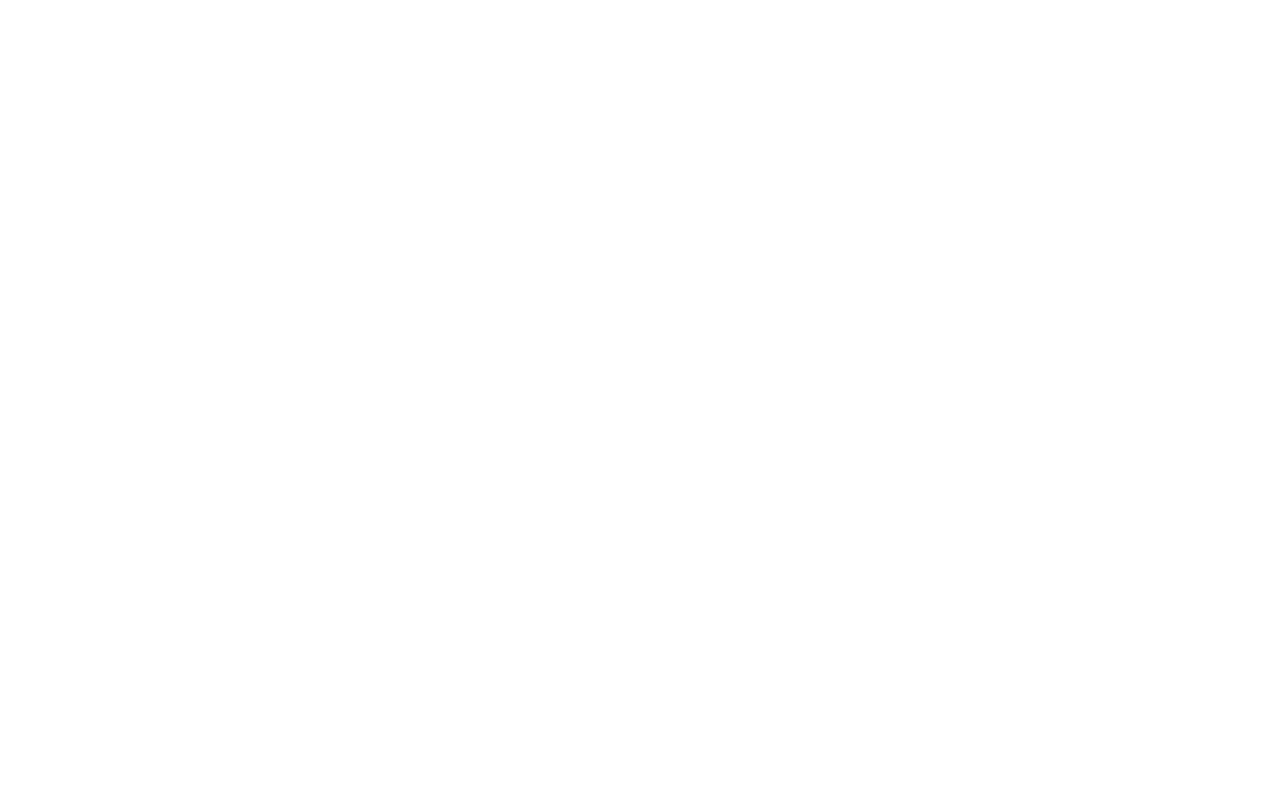
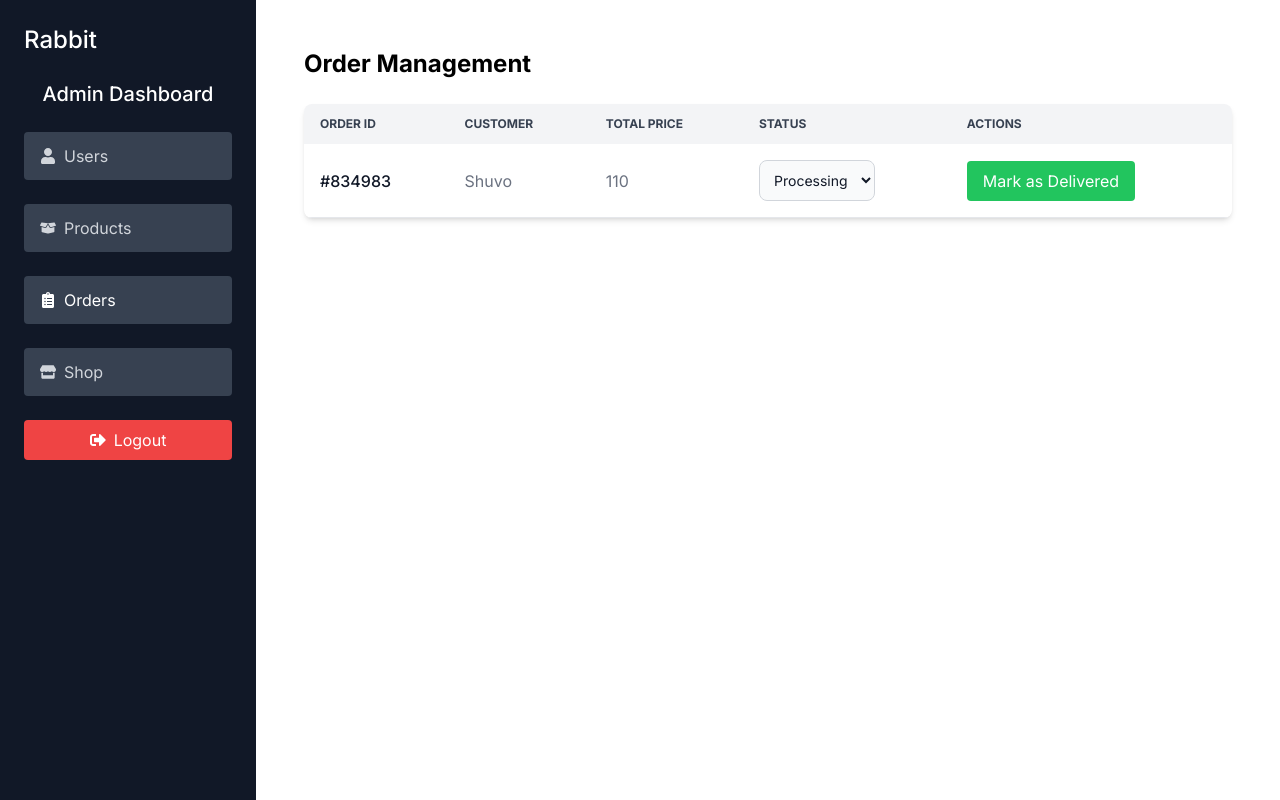
Before and after one commit to shuvo-220/rabbit, a React (Vite) app in the folder frontend/: page /admin/orders in a window 1280 px wide. Before the commit this address had no page. Built offline with nearby package versions, Linux system fonts and the light colour scheme.

Commit message:
backend start

```diff
--- a/frontend/src/App.jsx
+++ b/frontend/src/App.jsx
@@ -17,6 +17,7 @@
 import UserManagement from './components/admin/UserManagement';
 import ProductManagment from './components/admin/ProductManagment';
 import EditProductPage from './components/admin/EditProductPage';
+import OrderManagement from './components/admin/OrderManagement';
 
 const App = () => {
   return (
@@ -42,6 +43,7 @@
           <Route path='users' element={<UserManagement />} />
           <Route path='products' element={<ProductManagment />} />
           <Route path='products/:id/edit' element={<EditProductPage />} />
+          <Route path='orders' element={<OrderManagement />} />
         </Route>
       </Routes>
     </BrowserRouter>
--- a/frontend/src/components/admin/EditProductPage.jsx
+++ b/frontend/src/components/admin/EditProductPage.jsx
@@ -37,10 +37,15 @@
     console.log(file)
   }
 
+  const handleSubmit=async(e)=>{
+    e.preventDefault();
+
+  }
+
   return (
     <div className='max-w-5xl mx-auto p-6 shadow-md rounded-md'>
       <h2 className='text-3xl font-bold mb-6 '>Edit Product</h2>
-      <form>
+      <form onSubmit={handleSubmit}>
         {/* name */}
         <div className='mb-6'>
           <label className='block font-semibold mb-2 '>Product Name</label>
--- /dev/null
+++ b/frontend/src/components/admin/OrderManagement.jsx
@@ -0,0 +1,72 @@
+import React from 'react'
+
+const OrderManagement = () => {
+
+
+    const orders = [
+        {
+            _id:834983,
+            user:{
+                name:'Shuvo'
+            },
+            totalPrice:110,
+            status:'Processing'
+        }
+    ]
+
+    const handleStatusChange=(orderId, status)=>{
+        console.log({id:orderId, status})
+    }
+
+  return (
+    <div className='max-w-7xl mx-auto p-6'>
+        <h2 className='text-2xl font-bold mb-6'>Order Management</h2>
+        <div className='overflow-x-auto shadow-md sm:rounded-lg '>
+            <table className='min-w-full text-left text-gray-500'>
+                <thead className='bg-gray-100 text-xs uppercase text-gray-700'>
+                    <tr>
+                        <th className='px-4 py-3'>Order ID</th>
+                        <th className='px-4 py-3'>Customer</th>
+                        <th className='px-4 py-3'>Total Price</th>
+                        <th className='px-4 py-3'>Status</th>
+                        <th className='px-4 py-3'>Actions</th>
+                    </tr>
+                </thead>
+                <tbody>
+                    {orders.length>0?(
+                        orders.map((order)=>(
+                            <tr key={order._id} className='border-b hover:bg-gray-50 cursor-pointer'>
+                                <td className='py-4 px-4 font-medium text-gray-900 whitespace-nowrap'>#{order._id}</td>
+                                <td className='p-4'>{order.user.name}</td>
+                                <td className='p-4'>{order.totalPrice}</td>
+                                <td className='p-4'>
+                                    <select value={order.status}
+                                    onChange={(e)=>handleStatusChange(order._id, e.target.value)}
+                                    className='bg-gray-50 border border-gray-300 text-gray-900 text-sm rounded-lg focus:ring-blue-500 focus:border-blue-500 block p-2.5 '
+                                    >
+                                        <option value='processing'>Processing</option>
+                                        <option value='shipped'>Shipped</option>
+                                        <option value='delivered'>Delivered</option>
+                                        <option value='canceled'>Canceled</option>
+                                    </select>
+                                </td>
+                                <td className='p-4'>
+                                <button onClick={()=>handleStatusChange(order._id, 'delivered')}
+                                className='bg-green-500 text-white px-4 py-2 rounded hover:bg-green-600'
+                                >Mark as Delivered</button>
+                                </td>
+                            </tr>
+                        ))
+                    ):(<tr>
+                        <td colSpan={5} className='p-4 text-center text-gray-500'>
+                            No Orders Found.
+                        </td>
+                    </tr>)}
+                </tbody>
+            </table>
+        </div>
+    </div>
+  )
+}
+
+export default OrderManagement
```
